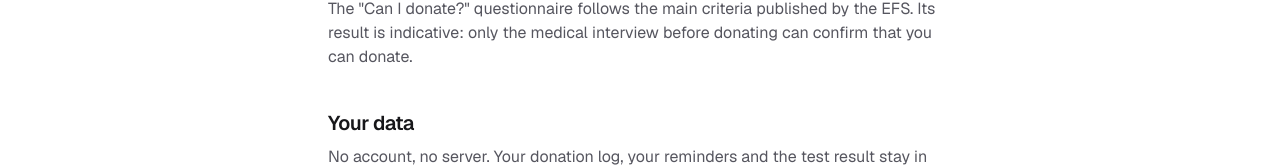
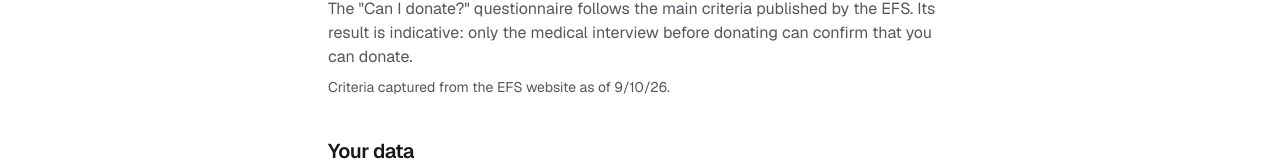
Before and after one commit to Forthtilliath/bon-sang, a Next.js app: page /en/a-propos in a window 1280 px wide. Shown: the part 705-872 px from the top of the page. Built offline with nearby package versions, Linux system fonts and the light colour scheme; no server answers.

Commit message:
feat: display eligibility criteria capture date

```diff
--- a/messages/en.json
+++ b/messages/en.json
@@ -103,6 +103,7 @@
     "untilDate": "Possible from {date}",
     "reasonsTitle": "Points flagged",
     "disclaimer": "This test is indicative and not exhaustive. Only the confidential medical interview before donating decides whether you can donate.",
+    "criteriaVersion": "Criteria captured from the EFS website as of {date}.",
     "units": {
       "years": "years",
       "kg": "kg",
--- a/messages/fr.json
+++ b/messages/fr.json
@@ -103,6 +103,7 @@
     "untilDate": "Possible à partir du {date}",
     "reasonsTitle": "Points relevés",
     "disclaimer": "Ce test est indicatif et non exhaustif. Seul l'entretien médical confidentiel avant le don détermine si vous pouvez donner.",
+    "criteriaVersion": "Critères relevés sur le site de l'EFS au {date}.",
     "units": {
       "years": "ans",
       "kg": "kg",
--- a/src/app/[locale]/a-propos/page.tsx
+++ b/src/app/[locale]/a-propos/page.tsx
@@ -1,10 +1,12 @@
-import { useTranslations } from "next-intl";
+import { useFormatter, useTranslations } from "next-intl";
 import { getTranslations } from "next-intl/server";
 
 import { PageHeader } from "@/components/page-header";
 import { Container } from "@/components/ui/container";
 import { ExternalLink } from "@/components/ui/external-link";
 import { FACTS_SOURCE } from "@/data/facts";
+import { CRITERIA_UPDATED_AT } from "@/features/eligibility";
+import { parseIsoDate } from "@/lib/dates";
 import { assertLocale } from "@/lib/locale";
 import { pageMetadata } from "@/lib/seo";
 
@@ -24,6 +26,8 @@ export async function generateMetadata({ params }: PageProps<"/[locale]/a-propos
 
 export default function AboutPage() {
   const t = useTranslations("Pages.about");
+  const quiz = useTranslations("Quiz");
+  const format = useFormatter();
 
   return (
     <>
@@ -45,6 +49,13 @@ export default function AboutPage() {
 
           <Block title={t("method.title")}>
             <p>{t("method.body")}</p>
+            <p className="text-sm">
+              {quiz("criteriaVersion", {
+                date: format.dateTime(parseIsoDate(CRITERIA_UPDATED_AT) ?? new Date(), {
+                  dateStyle: "short",
+                }),
+              })}
+            </p>
           </Block>
 
           <Block title={t("privacy.title")}>
--- a/src/features/eligibility/index.ts
+++ b/src/features/eligibility/index.ts
@@ -1,4 +1,4 @@
 export { Quiz } from "./quiz";
 export { evaluate, RULES } from "./rules";
-export { QUESTIONS } from "./questions";
+export { CRITERIA_UPDATED_AT, QUESTIONS } from "./questions";
 export type { Answers, EligibilityResult, Verdict } from "./types";
--- a/src/features/eligibility/questions.ts
+++ b/src/features/eligibility/questions.ts
@@ -1,4 +1,11 @@
 import type { Answers } from "./types";
+
+/**
+ * Date (ISO) à laquelle les règles ci-dessous ont été relevées sur le site grand
+ * public de l'EFS. À mettre à jour manuellement si les critères officiels changent
+ * (ROADMAP §6.2 : « critères au JJ/MM/AAAA »).
+ */
+export const CRITERIA_UPDATED_AT = "2026-09-10";
 
 type BaseQuestion = {
   id: string;
--- a/src/features/eligibility/quiz-result.tsx
+++ b/src/features/eligibility/quiz-result.tsx
@@ -8,8 +8,9 @@ import { EMPTY_TRACKER, TRACKER_STORAGE_KEY, type TrackerState } from "@/feature
 import { usePersistentState } from "@/hooks/use-persistent-state";
 import { Link } from "@/i18n/navigation";
 import { cn } from "@/lib/cn";
-import { formatIsoDate } from "@/lib/dates";
+import { formatIsoDate, parseIsoDate } from "@/lib/dates";
 
+import { CRITERIA_UPDATED_AT } from "./questions";
 import type { EligibilityResult, Verdict } from "./types";
 
 type QuizT = (key: string, values?: Record<string, string | number>) => string;
@@ -142,7 +143,16 @@ export function QuizResult({
         </button>
       </div>
 
-      <p className="border-border text-muted border-t pt-4 text-xs">{t("disclaimer")}</p>
+      <div className="border-border text-muted border-t pt-4 text-xs">
+        <p>{t("disclaimer")}</p>
+        <p>
+          {t("criteriaVersion", {
+            date: format.dateTime(parseIsoDate(CRITERIA_UPDATED_AT) ?? new Date(), {
+              dateStyle: "short",
+            }),
+          })}
+        </p>
+      </div>
     </div>
   );
 }
```
